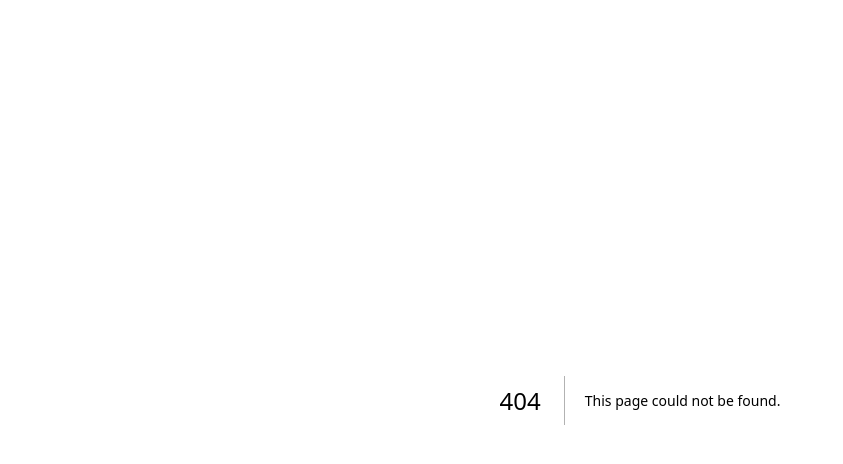
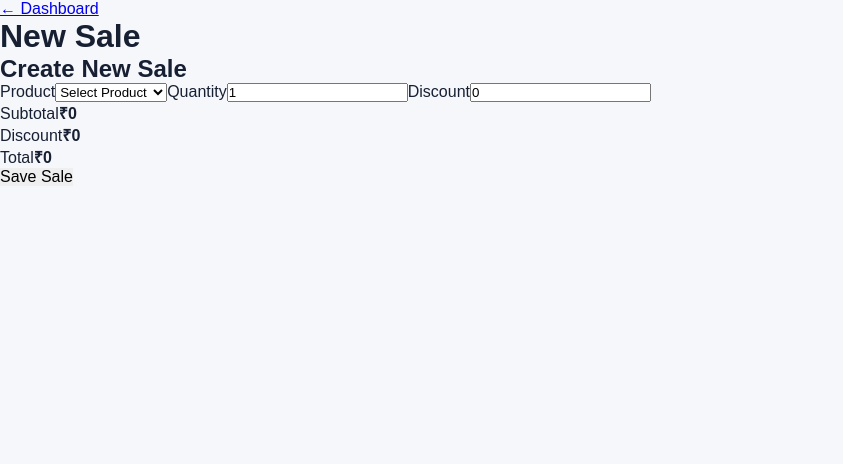
Before and after one commit to sameerkhan86926-a11y/hisabpro, a Next.js app: page /sales in a window 1280 px wide. Before the commit this address had no page. Shown: the top 464 px of the page, without its empty margins (0-843 px from the left). Built offline with nearby package versions, Linux system fonts and the light colour scheme.

Commit message:
Create page.tsx

```diff
--- /dev/null
+++ b/app/sales/page.tsx
@@ -0,0 +1,143 @@
+"use client";
+
+import { useState } from "react";
+
+type Product = {
+  id: number;
+  name: string;
+  price: number;
+};
+
+const products: Product[] = [
+  { id: 1, name: "T-Shirt", price: 499 },
+  { id: 2, name: "Jeans", price: 999 },
+  { id: 3, name: "Shirt", price: 699 },
+  { id: 4, name: "Kurti", price: 799 },
+];
+
+export default function SalesPage() {
+  const [productId, setProductId] = useState("");
+  const [quantity, setQuantity] = useState(1);
+  const [discount, setDiscount] = useState(0);
+  const [message, setMessage] = useState("");
+
+  const selectedProduct = products.find(
+    (product) => product.id === Number(productId)
+  );
+
+  const subtotal = selectedProduct
+    ? selectedProduct.price * quantity
+    : 0;
+
+  const total = Math.max(subtotal - discount, 0);
+
+  function saveSale() {
+    if (!selectedProduct) {
+      setMessage("Please select a product.");
+      return;
+    }
+
+    const sale = {
+      id: Date.now(),
+      product: selectedProduct.name,
+      price: selectedProduct.price,
+      quantity,
+      discount,
+      total,
+      date: new Date().toISOString(),
+    };
+
+    const oldSales = JSON.parse(
+      localStorage.getItem("hisabpro_sales") || "[]"
+    );
+
+    oldSales.push(sale);
+
+    localStorage.setItem(
+      "hisabpro_sales",
+      JSON.stringify(oldSales)
+    );
+
+    setMessage("Sale saved successfully ✅");
+
+    setProductId("");
+    setQuantity(1);
+    setDiscount(0);
+  }
+
+  return (
+    <main className="sales-page">
+      <header className="sales-header">
+        <a href="/">← Dashboard</a>
+        <h1>New Sale</h1>
+        <span></span>
+      </header>
+
+      <section className="sale-box">
+        <h2>Create New Sale</h2>
+
+        <label>Product</label>
+
+        <select
+          value={productId}
+          onChange={(e) => setProductId(e.target.value)}
+        >
+          <option value="">Select Product</option>
+
+          {products.map((product) => (
+            <option key={product.id} value={product.id}>
+              {product.name} — ₹{product.price}
+            </option>
+          ))}
+        </select>
+
+        <label>Quantity</label>
+
+        <input
+          type="number"
+          min="1"
+          value={quantity}
+          onChange={(e) =>
+            setQuantity(Math.max(1, Number(e.target.value)))
+          }
+        />
+
+        <label>Discount</label>
+
+        <input
+          type="number"
+          min="0"
+          value={discount}
+          onChange={(e) =>
+            setDiscount(Math.max(0, Number(e.target.value)))
+          }
+        />
+
+        <div className="sale-summary">
+          <div>
+            <span>Subtotal</span>
+            <strong>₹{subtotal.toLocaleString("en-IN")}</strong>
+          </div>
+
+          <div>
+            <span>Discount</span>
+            <strong>₹{discount.toLocaleString("en-IN")}</strong>
+          </div>
+
+          <div className="sale-total">
+            <span>Total</span>
+            <strong>₹{total.toLocaleString("en-IN")}</strong>
+          </div>
+        </div>
+
+        <button className="save-sale" onClick={saveSale}>
+          Save Sale
+        </button>
+
+        {message && (
+          <p className="sale-message">{message}</p>
+        )}
+      </section>
+    </main>
+  );
+}
```
